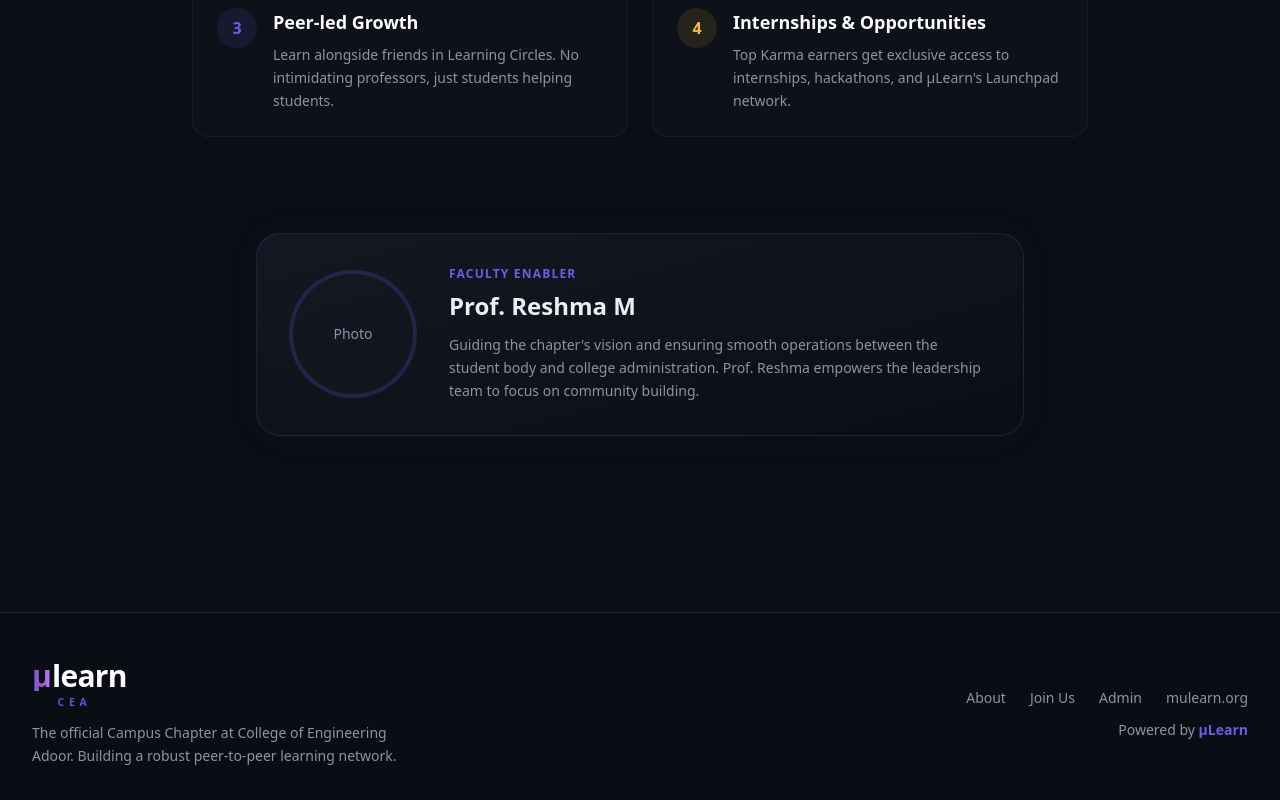
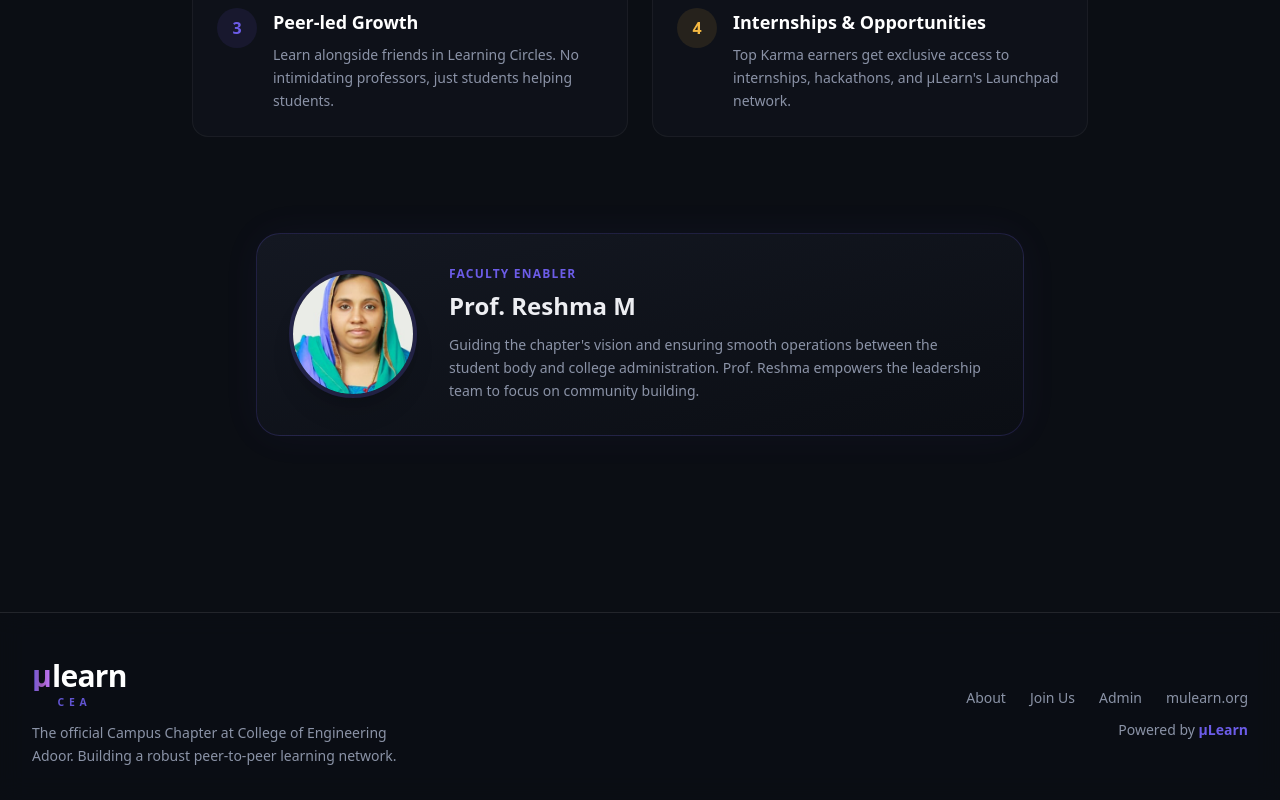
Before and after one commit to Adwaith585/mulearn-cea, a Next.js app: page /about in a window 1280 px wide. Shown: the part 1894-2694 px from the top of the page. Built offline with nearby package versions, Linux system fonts and the light colour scheme.

Commit message:
feat: adding faculty image and whatsapp community widget

```diff
--- a/src/app/about/page.tsx
+++ b/src/app/about/page.tsx
@@ -124,8 +124,8 @@ export default function AboutPage() {
 
             {/* Faculty Enabler Callout */}
             <section className="bg-gradient-to-br from-surface to-background border border-primary/20 rounded-3xl p-8 max-w-3xl mx-auto text-center md:text-left flex flex-col md:flex-row items-center gap-8 shadow-[0_0_40px_rgba(108,92,231,0.05)]">
-                <div className="w-32 h-32 rounded-full flex-shrink-0 overflow-hidden bg-surface/50 border-4 border-primary/20 flex items-center justify-center">
-                    <span className="text-text-muted text-sm font-medium">Photo</span>
+                <div className="w-32 h-32 rounded-full flex-shrink-0 overflow-hidden border-4 border-primary/20 relative shadow-xl">
+                    <img src="/faculty.jpg" alt="Prof. Reshma M" className="w-full h-full object-cover" />
                 </div>
                 <div>
                     <h3 className="text-xs uppercase tracking-widest text-primary font-bold mb-2">Faculty Enabler</h3>
```
Also changed, not shown: public/faculty.jpg (added).
